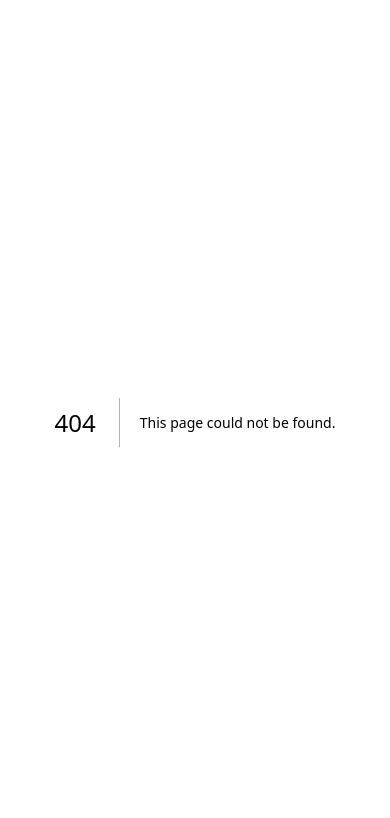
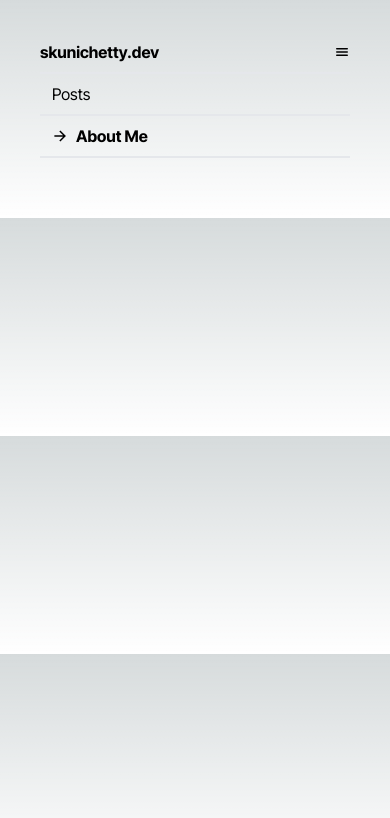
Before and after one commit to skunichetty/website, a Next.js app: page /aboutme in a window 390 px wide. Before the commit this address had no page. Shown: the top 818 px of the page. Built offline with nearby package versions, Linux system fonts and the light colour scheme.

Commit message:
Added responsive NavBar

```diff
--- /dev/null
+++ b/app/aboutme/page.tsx
@@ -0,0 +1,3 @@
+export default function AboutMe() {
+  return <div></div>;
+}
--- a/app/layout.tsx
+++ b/app/layout.tsx
@@ -1,12 +1,13 @@
 import type { Metadata } from "next";
-import { Inter } from "next/font/google";
+import { Inter_Tight } from "next/font/google";
 import "./globals.css";
+import Navbar, { NavbarItem } from "@/components/navbar";
 
-const inter = Inter({ subsets: ["latin"] });
+const inter_tight = Inter_Tight({ subsets: ["latin"] });
 
 export const metadata: Metadata = {
-  title: "Create Next App",
-  description: "Generated by create next app",
+  title: "skunichetty.dev",
+  description: "Sachchit Kunichetty's Personal Website",
 };
 
 export default function RootLayout({
@@ -14,9 +15,23 @@ export default function RootLayout({
 }: Readonly<{
   children: React.ReactNode;
 }>) {
+  const links: NavbarItem[] = [
+    {
+      title: "Posts",
+      href: "/posts",
+    },
+    {
+      title: "About Me",
+      href: "/aboutme",
+    },
+  ];
+
   return (
     <html lang="en">
-      <body className={inter.className}>{children}</body>
+      <body className={`${inter_tight.className} p-10`}>
+        <Navbar links={links} />
+        {children}
+      </body>
     </html>
   );
 }
--- a/app/page.tsx
+++ b/app/page.tsx
@@ -1,7 +1,3 @@
 export default function Home() {
-  return (
-    <div>
-      <h1>skunichetty.dev</h1>
-    </div>
-  );
+  return <div></div>;
 }
--- /dev/null
+++ b/app/posts/page.tsx
@@ -0,0 +1,3 @@
+export default function AboutMe() {
+  return <div>No posts yet - check back later!</div>;
+}
--- /dev/null
+++ b/components/icon.tsx
@@ -0,0 +1,61 @@
+import { createElement } from "react";
+import { IconType } from "react-icons";
+import {
+  IoArrowBackCircle,
+  IoArrowForward,
+  IoArrowForwardSharp,
+  IoArrowBackSharp,
+  IoArrowForwardCircle,
+  IoBrowsersOutline,
+  IoCalendarOutline,
+  IoCaretDown,
+  IoCaretUp,
+  IoClipboardOutline,
+  IoCopyOutline,
+  IoLogoDiscord,
+  IoLogoGithub,
+  IoLogoInstagram,
+  IoLogoLinkedin,
+  IoLogoSlack,
+  IoLogoTwitter,
+  IoMail,
+  IoMenu,
+} from "react-icons/io5";
+
+interface IconProps {
+  name: string;
+}
+
+interface IconMap {
+  [key: string]: IconType;
+}
+
+const iconMap: IconMap = {
+  envelope: IoMail,
+  instagram: IoLogoInstagram,
+  linkedin: IoLogoLinkedin,
+  github: IoLogoGithub,
+  twitter: IoLogoTwitter,
+  caret_up: IoCaretUp,
+  caret_down: IoCaretDown,
+  "arrow-left": IoArrowBackCircle,
+  "arrow-right": IoArrowForwardCircle,
+  "arrow-stem-left": IoArrowForward,
+  clipboard: IoClipboardOutline,
+  website: IoBrowsersOutline,
+  slack: IoLogoSlack,
+  copy: IoCopyOutline,
+  calendar: IoCalendarOutline,
+  discord: IoLogoDiscord,
+  menu: IoMenu,
+  "arrow-left-sharp": IoArrowBackSharp,
+  "arrow-right-sharp": IoArrowForwardSharp,
+};
+
+export default function Icon({ name }: IconProps) {
+  if (!(name in iconMap)) {
+    console.error("Could not find name " + name);
+    return null;
+  }
+  return createElement(iconMap[name], { name });
+}
--- /dev/null
+++ b/components/navbar.tsx
@@ -0,0 +1,107 @@
+"use client";
+import React, { useState } from "react";
+import Link from "next/link";
+import { usePathname } from "next/navigation";
+import Icon from "./icon";
+
+interface NavbarItemProps {
+  title: string;
+  href: string;
+  active: boolean;
+}
+
+export interface NavbarItem {
+  title: string;
+  href: string;
+}
+
+interface NavbarProps {
+  links: NavbarItem[];
+}
+
+function NavbarPill({ title, href, active }: NavbarItemProps) {
+  return (
+    <Link
+      className={`font-bold ${
+        active ? "border-b-2  hover:border-blue-600" : ""
+      } hover:text-blue-600 transition`}
+      href={href}
+    >
+      {title}
+    </Link>
+  );
+}
+
+function NavbarRow({ title, href, active }: NavbarItemProps) {
+  return (
+    <Link
+      className={`block w-full ${
+        active ? "font-bold" : "font-normal"
+      } hover:text-blue-600 py-2 pl-3 transition flex flew-row items-center gap-2`}
+      href={href}
+    >
+      {active ? <Icon name="arrow-right-sharp" /> : <></>} {title}
+    </Link>
+  );
+}
+
+function Logo() {
+  return (
+    <Link
+      href="/"
+      className="sm:text-xl text-md font-bold text-pretty  hover:text-blue-600 transition"
+    >
+      skunichetty.dev
+    </Link>
+  );
+}
+
+export default function Navbar({ links }: NavbarProps) {
+  const pathname = usePathname();
+  const [dropdownActive, setDropdownActive] = useState(true);
+
+  return (
+    <div>
+      <nav
+        className={`flex flex-row items-center justify-between ${
+          dropdownActive ? "mb-2" : "mb-5"
+        }`}
+      >
+        <Logo />
+        <ul className="flex-row sm:flex hidden divide-x-2">
+          {links.map((item) => (
+            <li key={item.title} className="px-3 my-1">
+              <NavbarPill
+                title={item.title}
+                href={item.href}
+                active={pathname === item.href}
+              />
+            </li>
+          ))}
+        </ul>
+        <button
+          type="button"
+          className="sm:hidden visible"
+          onClick={() => setDropdownActive(!dropdownActive)}
+        >
+          <Icon name="menu" />
+        </button>
+      </nav>
+      {dropdownActive ? (
+        <ul className="flex-col sm:hidden visible mb-5 divide-y-2 border-y-2">
+          {links.map((item) => (
+            <li key={item.title}>
+              <NavbarRow
+                title={item.title}
+                href={item.href}
+                active={pathname === item.href}
+              />
+            </li>
+          ))}
+        </ul>
+      ) : (
+        <div></div>
+      )}
+    </div>
+  );
+}
```
Also changed, not shown: package.json (+5 -4 lines), 2 other files (tests, documents, lock files or other folders).
